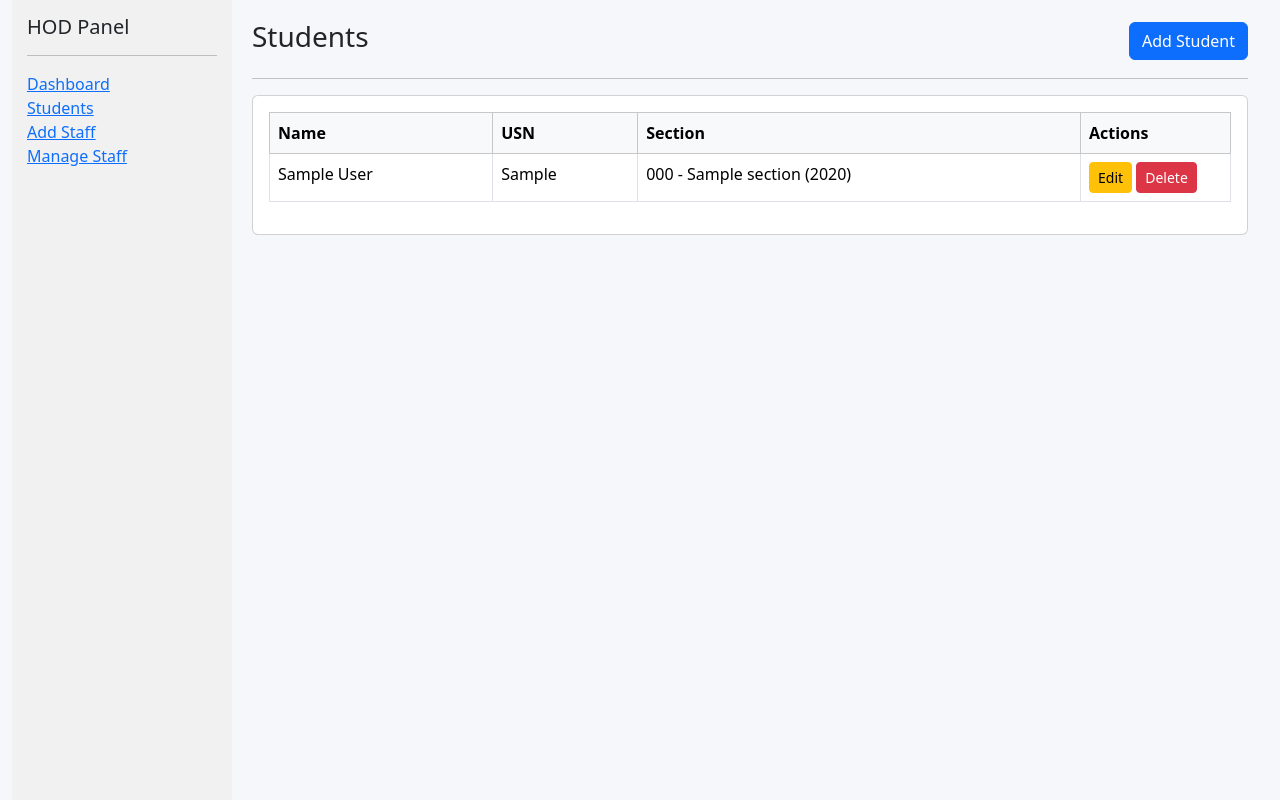
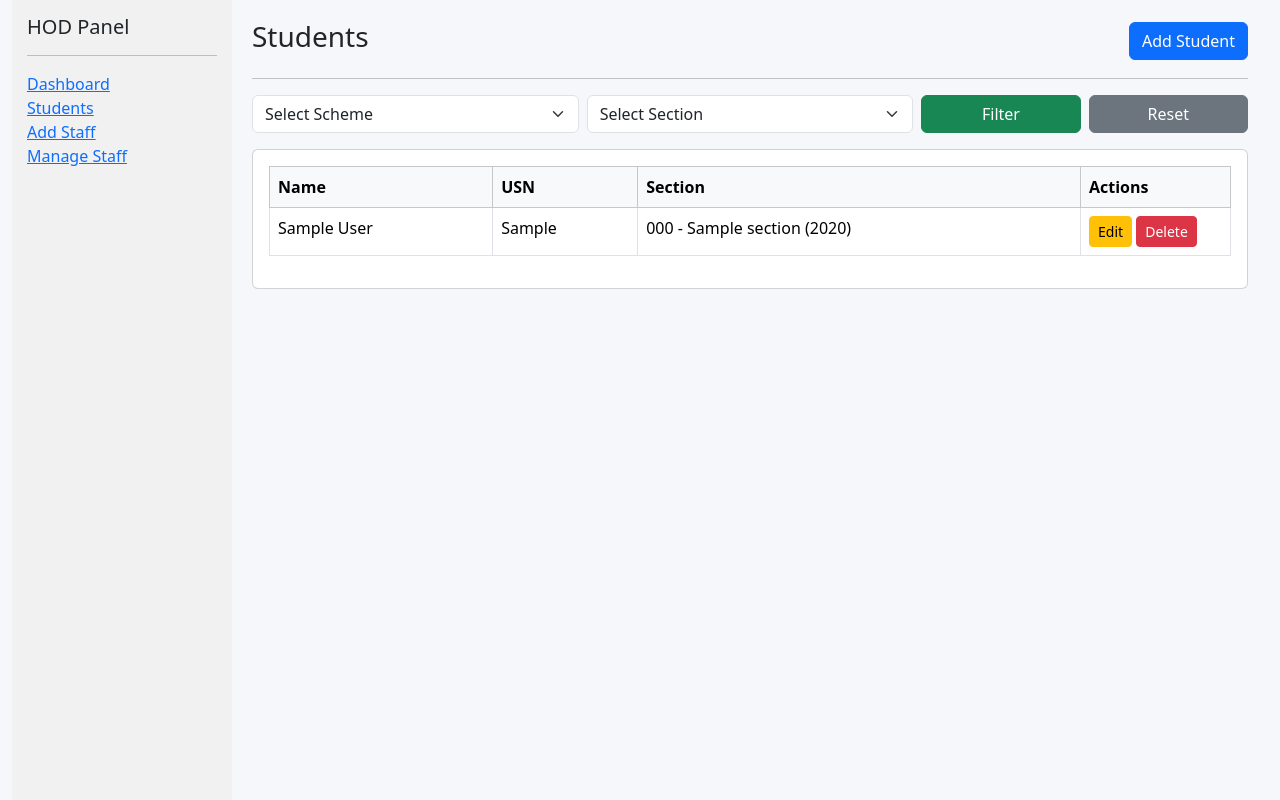
Before and after one commit to bharath-1206/EduVault, a Django app: template eduvault/templates/hod_students.html in a window 1280 px wide. Shown: the part 67-867 px from the top of the page. Run offline with Django 5.2, Linux system fonts and the light colour scheme; the template is opened without the code that fills it: values that come from a table or form of the project are taken from there, others are empty; tables that the repository leaves empty hold one stand-in row (values such as "Sample post").

Commit message:
page filtering in hod page added and fixed

```diff
--- a/eduvault/templates/hod_students.html
+++ b/eduvault/templates/hod_students.html
@@ -22,7 +22,47 @@
 {{ message }} </div>
 {% endfor %}
 {% endif %}
+<form method="GET" class="row g-2 mb-3">
 
+    <div class="col-md-4">
+        <select name="scheme" class="form-select">
+            <option value="">Select Scheme</option>
+            {% for s in schemes %}
+                <option value="{{ s.id }}"
+                    {% if s.id|stringformat:"s" == selected_scheme %}selected{% endif %}>
+                    {{ s.year }}
+                </option>
+            {% endfor %}
+        </select>
+    </div>
+
+    <div class="col-md-4">
+        <select name="section" class="form-select">
+            <option value="">Select Section</option>
+
+            {% for sec in sections %}
+                <option value="{{ sec.id }}"
+                        {% if sec.id|stringformat:"s" == selected_section %}selected{% endif %}>
+                        {{ sec.name }}
+                </option>
+            {% endfor %}
+
+        </select>
+    </div>
+
+    <div class="col-md-2">
+        <button type="submit" class="btn btn-success w-100">
+            Filter
+        </button>
+    </div>
+
+    <div class="col-md-2">
+        <a href="/staff/hod/students/" class="btn btn-secondary w-100">
+            Reset
+        </a>
+    </div>
+
+</form>
 <div class="card p-3 mt-3">
 
 <table class="table table-bordered table-hover">
@@ -76,4 +116,47 @@ No students found
 
 </div>
 
+
+<script>
+document.addEventListener("DOMContentLoaded", function () {
+
+    const schemeDropdown = document.querySelector("select[name='scheme']");
+    const sectionDropdown = document.querySelector("select[name='section']");
+
+    schemeDropdown.addEventListener("change", function () {
+
+        const schemeId = this.value;
+
+        // Reset section dropdown
+        sectionDropdown.innerHTML = '<option value="">Loading...</option>';
+
+        if (!schemeId) {
+            sectionDropdown.innerHTML = '<option value="">Select Section</option>';
+            return;
+        }
+
+        fetch(`/staff/get-sections/?scheme=${schemeId}`)
+            .then(response => response.json())
+            .then(data => {
+
+                sectionDropdown.innerHTML = '<option value="">Select Section</option>';
+
+                data.forEach(sec => {
+                    const option = document.createElement("option");
+                    option.value = sec.id;
+                    option.textContent = sec.name;
+                    sectionDropdown.appendChild(option);
+                });
+
+            })
+            .catch(error => {
+                console.error("Error loading sections:", error);
+                sectionDropdown.innerHTML = '<option value="">Error loading</option>';
+            });
+
+    });
+
+});
+</script>
+
 {% endblock %}
```
Also changed, not shown: eduvault/staff/views.py (+34 -3 lines).
